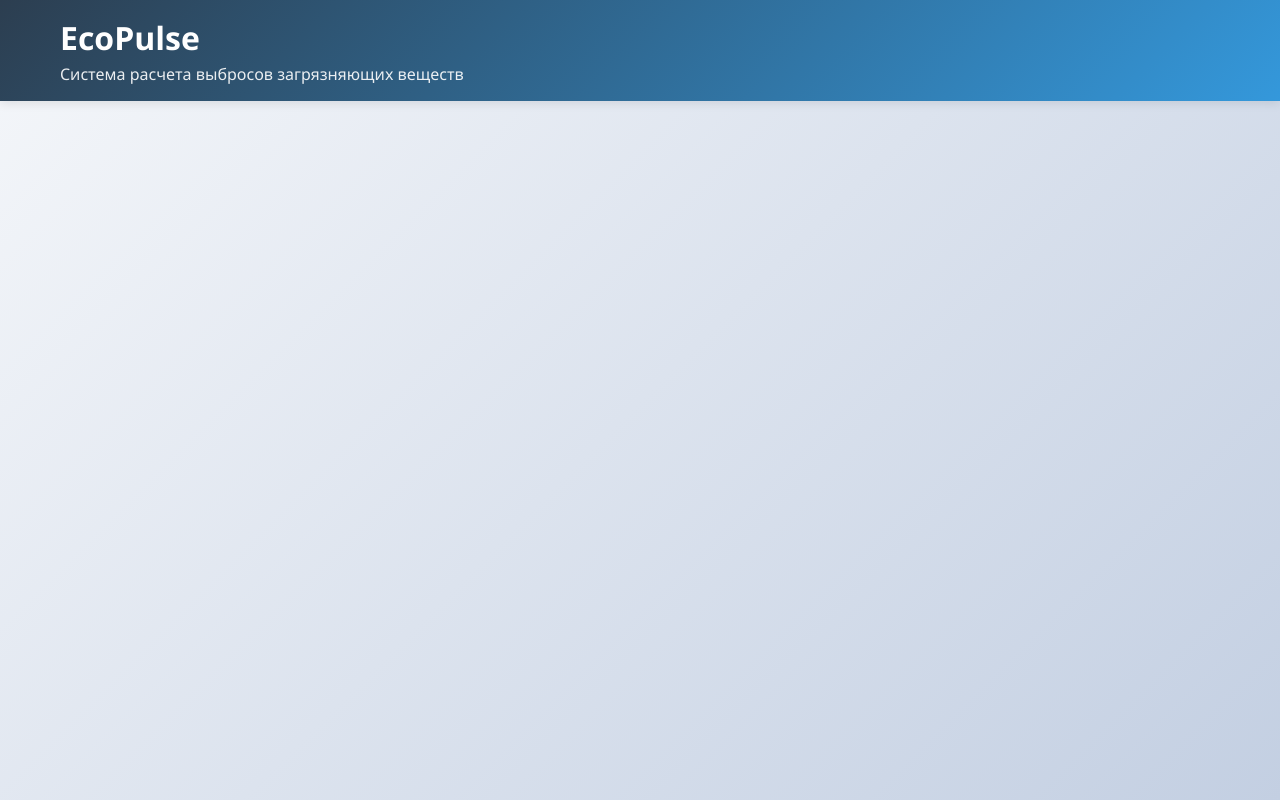
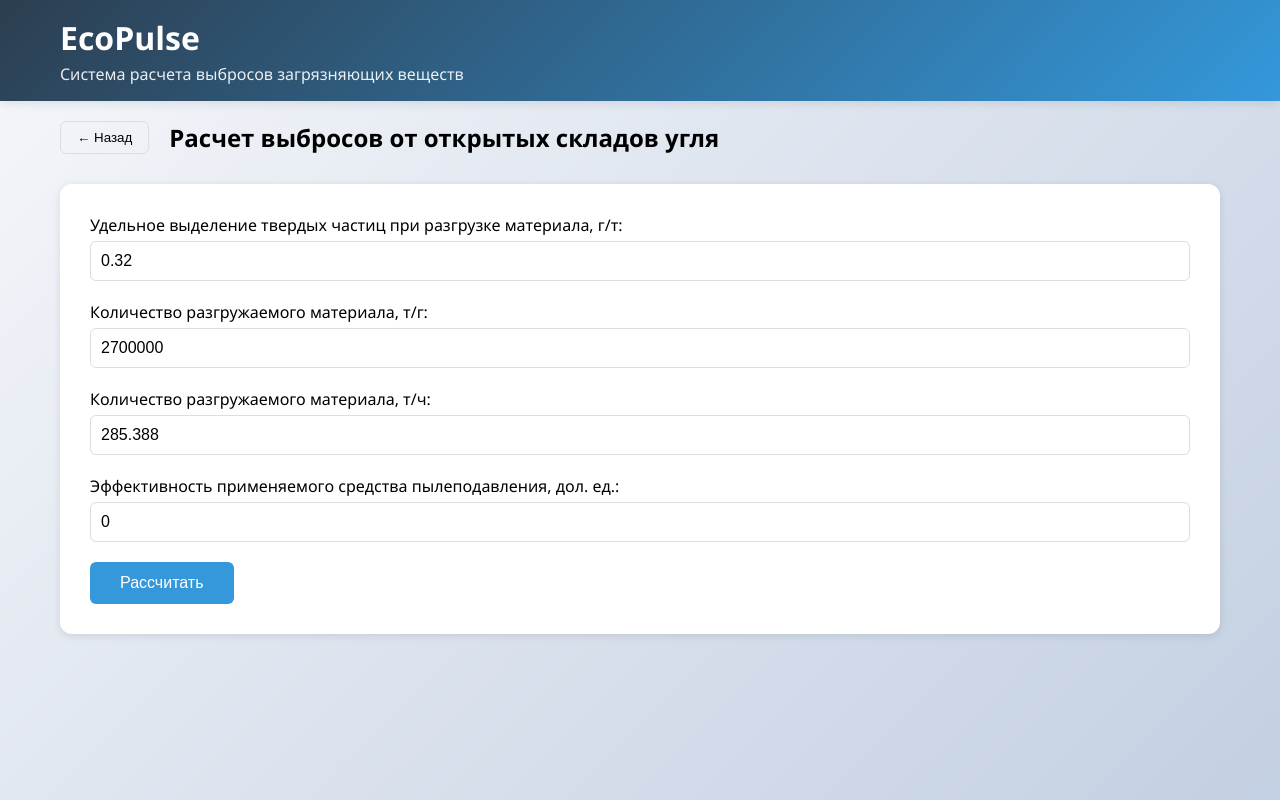
Before and after one commit to xJaSzyy/EcoPulseFrontend, a Vue app: page /open-coal-warehouse in a window 1280 px wide. Built offline with nearby package versions, Linux system fonts and the light colour scheme.

Commit message:
feat: add open coal warehouse

```diff
--- a/src/components/ResultsTable.vue
+++ b/src/components/ResultsTable.vue
@@ -38,8 +38,8 @@
           <td class="code-cell">{{ item.pollutantInfo.code }}</td>
           <td v-if="hasGrossEmission" class="emission-value">{{ item.grossEmission?.toFixed(6) || '—' }}</td>
           <td class="emission-value">{{ item.maximumEmission?.toFixed(6) || '—' }}</td>
-          <td class="concentration-value" :class="getConcentrationClass(item)">
-            <div>{{ item.pollutantInfo.maxPermissibleConcentration }}</div>
+          <td v-if="item.pollutantInfo.maxPermissibleConcentration" class="concentration-value" :class="getConcentrationClass(item)">
+            <div v-if="item.pollutantInfo.maxPermissibleConcentration">{{ item.pollutantInfo.maxPermissibleConcentration }}</div>
             <div v-if="item.pollutantInfo.dailyAverageConcentration" class="concentration-daily">
               (среднесуточная: {{ item.pollutantInfo.dailyAverageConcentration }})
             </div>
--- a/src/router/index.js
+++ b/src/router/index.js
@@ -40,6 +40,11 @@ const routes = [
     path: '/traffic-light-queue',
     name: 'traffic-light-queue',
     component: () => import('../views/TrafficLightQueue.vue')
+  },
+  {
+    path: '/open-coal-warehouse',
+    name: 'open-coal-warehouse',
+    component: () => import('../views/OpenCoalWarehouse.vue')
   }
 ]
 
--- a/src/views/HomeView.vue
+++ b/src/views/HomeView.vue
@@ -67,6 +67,13 @@ const methods = ref([
     description: 'Расчет выбросов от автотранспорта в районе регулируемого перекрестка',
     route: '/traffic-light-queue',
     icon: '🚦'
+  },
+  {
+    id: 8,
+    title: 'Открытый склад угля',
+    description: 'Расчет выбросов от открытых складов угля',
+    route: '/open-coal-warehouse',
+    icon: '🏭'
   }
 ])
 </script>
--- /dev/null
+++ b/src/views/OpenCoalWarehouse.vue
@@ -0,0 +1,318 @@
+<template>
+  <div class="method-page">
+    <div class="page-header">
+      <button class="back-button" @click="goBack">← Назад</button>
+      <h1>Расчет выбросов от открытых складов угля</h1>
+    </div>
+
+    <div class="form-container">
+      <form @submit.prevent="calculate">
+        <div class="form-group">
+          <label>Удельное выделение твердых частиц при разгрузке материала, г/т:</label>
+          <input type="number" v-model="formData.specificEmission" step="any">
+        </div>
+
+        <div class="form-group">
+          <label>Количество разгружаемого материала, т/г:</label>
+          <input type="number" v-model="formData.unloadMaterialCountPerYear" step="any">
+        </div>
+
+        <div class="form-group">
+          <label>Количество разгружаемого материала, т/ч:</label>
+          <input type="number" v-model="formData.unloadMaterialCountPerHour" step="any">
+        </div>
+
+        <div class="form-group">
+          <label>Эффективность применяемого средства пылеподавления, дол. ед.:</label>
+          <input type="number" v-model="formData.dustSuppressionEfficiency" step="any">
+        </div>
+
+        <button type="submit" class="calculate-button">Рассчитать</button>
+      </form>
+
+      <ResultsTable v-if="result && result.length > 0" :data="result" />
+
+      <div v-else-if="result" class="no-data">
+        Нет данных для отображения
+      </div>
+    </div>
+  </div>
+</template>
+
+<script setup>
+import {computed, ref} from 'vue'
+import {useRouter} from 'vue-router'
+import ResultsTable from '../components/ResultsTable.vue'
+
+const router = useRouter()
+const result = ref(null)
+
+const formData = ref({
+  specificEmission: 0.32,
+  unloadMaterialCountPerYear: 2700000,
+  unloadMaterialCountPerHour: 285.388,
+  dustSuppressionEfficiency: 0,
+})
+
+// Вычисляемые свойства для суммарных показателей
+const totalGrossEmission = computed(() => {
+  if (!result.value) return 0
+  return result.value.reduce((sum, item) => sum + (item.grossEmission || 0), 0)
+})
+
+const totalMaximumEmission = computed(() => {
+  if (!result.value) return 0
+  return result.value.reduce((sum, item) => sum + (item.maximumEmission || 0), 0)
+})
+
+const goBack = () => {
+  router.back()
+}
+
+const calculate = async () => {
+  try {
+    const response = await fetch('http://localhost:5000/calculate/open-coal-warehouse', {
+      method: 'POST',
+      headers: {
+        'Content-Type': 'application/json',
+      },
+      body: JSON.stringify(formData.value)
+    });
+
+    if (!response.ok) {
+      throw new Error(`HTTP error! status: ${response.status}`);
+    }
+
+    result.value = await response.json();
+  } catch (error) {
+    console.error('Ошибка расчета:', error);
+  }
+}
+
+const getConcentrationClass = (item) => {
+  if (item.maximumEmission * 1000 > item.pollutantInfo.maxPermissibleConcentration) {
+    return 'exceeded';
+  }
+  return 'normal';
+}
+</script>
+
+<style scoped>
+.exceeded {
+  color: #e74c3c;
+  font-weight: bold;
+}
+
+.normal {
+  color: #27ae60;
+  font-weight: bold;
+}
+
+.method-page {
+  padding: 20px;
+  max-width: 1200px;
+  margin: 0 auto;
+}
+
+.page-header {
+  display: flex;
+  align-items: center;
+  margin-bottom: 30px;
+}
+
+.page-header h1 {
+  font-size: 24px;
+}
+
+.back-button {
+  background: none;
+  border: 1px solid #ddd;
+  padding: 8px 16px;
+  border-radius: 6px;
+  cursor: pointer;
+  margin-right: 20px;
+}
+
+.back-button:hover {
+  background: #f5f5f5;
+}
+
+.form-container {
+  background: white;
+  padding: 30px;
+  border-radius: 12px;
+  box-shadow: 0 2px 8px rgba(0, 0, 0, 0.1);
+}
+
+.form-group {
+  margin-bottom: 20px;
+}
+
+label {
+  display: block;
+  margin-bottom: 5px;
+  font-weight: 500;
+}
+
+input, select {
+  width: 100%;
+  padding: 10px;
+  border: 1px solid #ddd;
+  border-radius: 6px;
+  font-size: 16px;
+}
+
+.calculate-button {
+  background: #3498db;
+  color: white;
+  padding: 12px 30px;
+  border: none;
+  border-radius: 6px;
+  font-size: 16px;
+  cursor: pointer;
+}
+
+.calculate-button:hover {
+  background: #2980b9;
+}
+
+/* Стили для секции результатов */
+.result-section {
+  margin-top: 30px;
+  padding: 20px;
+  background: #f8f9fa;
+  border-radius: 8px;
+}
+
+.result-section h3 {
+  margin-bottom: 20px;
+  color: #2c3e50;
+  text-align: center;
+}
+
+/* Суммарные показатели */
+.emissions-summary {
+  display: grid;
+  grid-template-columns: repeat(auto-fit, minmax(250px, 1fr));
+  gap: 20px;
+  margin-bottom: 30px;
+}
+
+.summary-card {
+  background: white;
+  padding: 20px;
+  border-radius: 8px;
+  text-align: center;
+  box-shadow: 0 2px 4px rgba(0, 0, 0, 0.1);
+}
+
+.summary-value {
+  font-size: 24px;
+  font-weight: bold;
+  color: #e74c3c;
+  margin-bottom: 8px;
+}
+
+.summary-label {
+  font-size: 14px;
+  color: #7f8c8d;
+}
+
+/* Таблица загрязняющих веществ */
+.pollutants-table {
+  overflow-x: auto;
+}
+
+.pollutants-table th,
+.pollutants-table td {
+  text-align: center;
+}
+
+table {
+  width: 100%;
+  border-collapse: collapse;
+  background: white;
+  border-radius: 8px;
+  overflow: hidden;
+  box-shadow: 0 2px 4px rgba(0, 0, 0, 0.1);
+}
+
+th {
+  background: #34495e;
+  color: white;
+  padding: 12px 8px;
+  text-align: left;
+  font-weight: 600;
+  font-size: 14px;
+}
+
+td {
+  padding: 12px 8px;
+  border-bottom: 1px solid #ecf0f1;
+  font-size: 14px;
+}
+
+tbody tr:hover {
+  background: #f8f9fa;
+}
+
+.pollutant-name {
+  min-width: 200px;
+}
+
+.name-main {
+  font-weight: 500;
+  color: #2c3e50;
+}
+
+.name-short {
+  font-size: 12px;
+  color: #7f8c8d;
+  margin-top: 4px;
+}
+
+.code-cell {
+  text-align: center;
+  font-family: 'Courier New', monospace;
+  color: #7f8c8d;
+}
+
+.emission-value {
+  text-align: right;
+  font-family: 'Courier New', monospace;
+  font-weight: 500;
+}
+
+.concentration-value {
+  text-align: center;
+}
+
+.concentration-daily {
+  font-size: 11px;
+  color: #7f8c8d;
+  margin-top: 2px;
+}
+
+.no-data {
+  text-align: center;
+  padding: 40px;
+  color: #7f8c8d;
+  font-style: italic;
+}
+
+/* Адаптивность */
+@media (max-width: 768px) {
+  .emissions-summary {
+    grid-template-columns: 1fr;
+  }
+
+  th, td {
+    padding: 8px 4px;
+    font-size: 12px;
+  }
+
+  .pollutant-name {
+    min-width: 150px;
+  }
+}
+</style>
```
